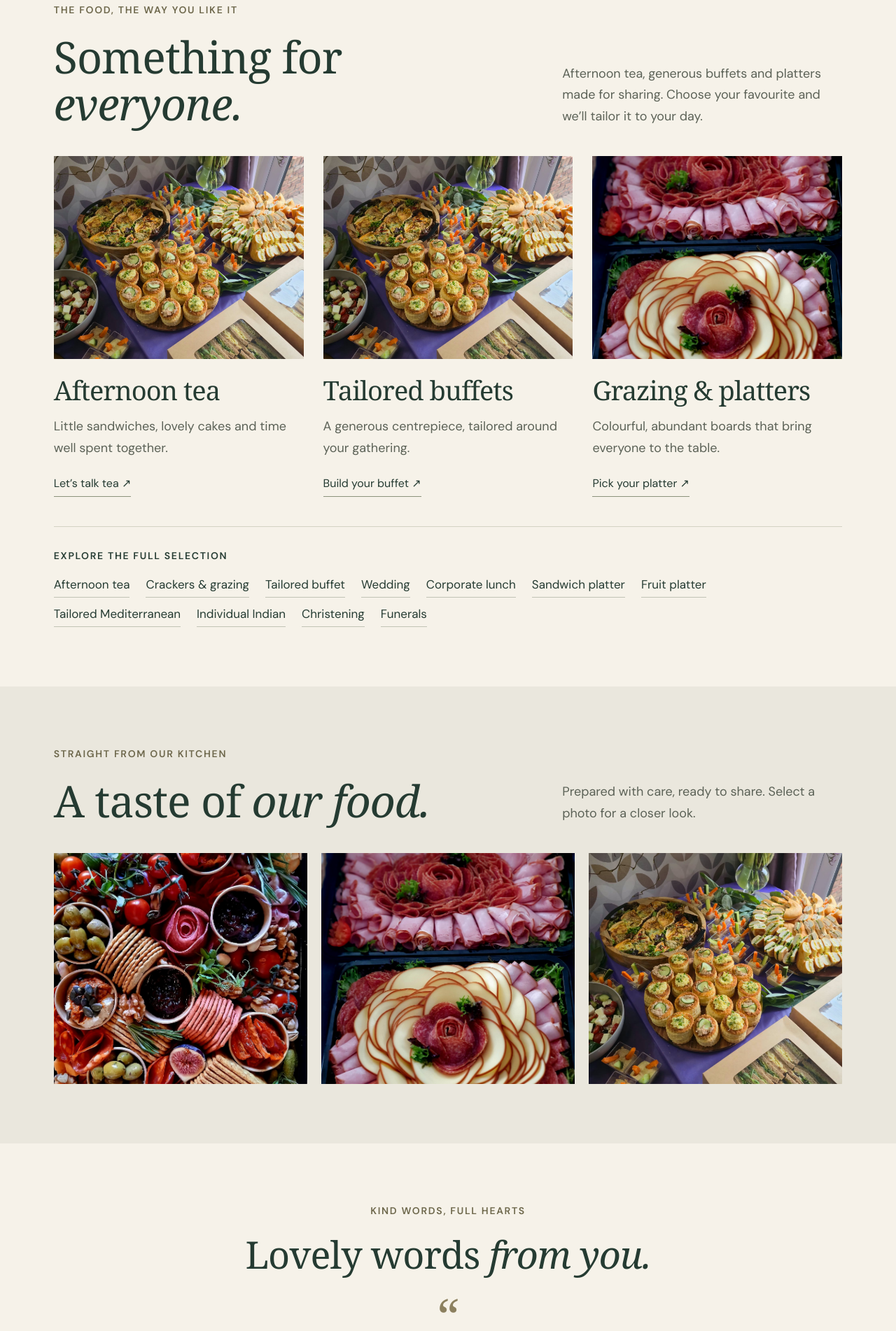
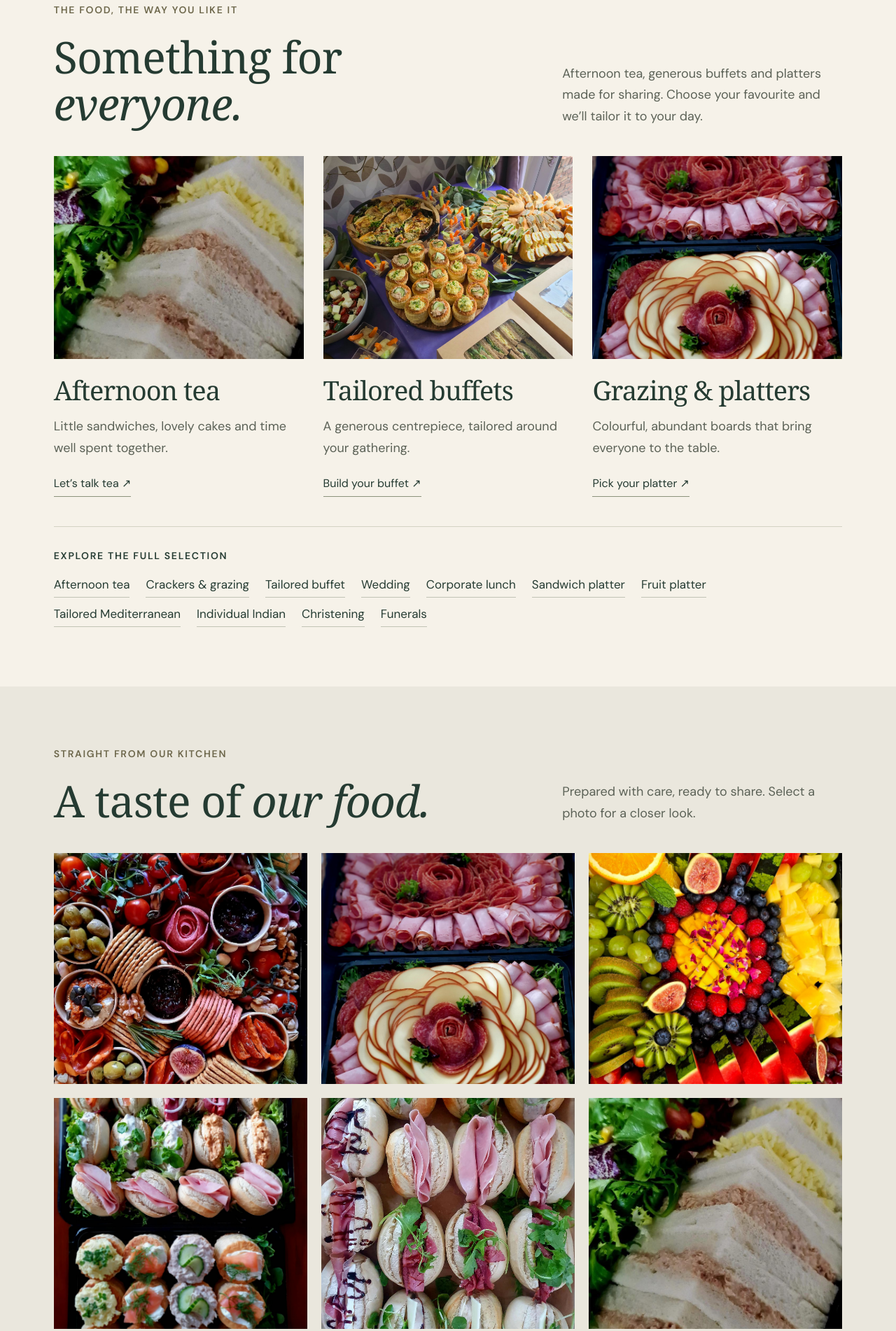
Before and after one commit to Salubo/Lauras-quality-catering-web, a website: page index.html in a window 1280 px wide. Shown: the part 1353-3255 px from the top of the page at 70% size. Drawn offline with Linux system fonts and the light colour scheme; a web font is replaced by a local one.

Commit message:
Replace duplicate menu photo and expand gallery with fresh catering images

```diff
--- a/index.html
+++ b/index.html
@@ -14,8 +14,8 @@
   <div class="hero-copy"><p class="eyebrow">LAURA’S QUALITY CATERING</p><h1>A little occasion.<br><em>A lot of flavour.</em></h1><p class="intro">Beautiful food. Generous tables. Your favourite people. Catering for the moments that bring us together.</p><div class="actions"><a class="button" href="#menus">Explore our food <span aria-hidden="true">↗</span></a><a class="button outline" href="#contact">Let’s plan your day <span aria-hidden="true">↗</span></a></div></div>
 </section>
 <section id="about" class="welcome wrap section"><p class="eyebrow">HEYWOOD & GREATER MANCHESTER</p><h2>Good food.<br><em>A personal touch.</em></h2><p>From afternoon tea to wedding buffets, we bring beautifully prepared food to your gathering. Tell us the occasion, your guests and what you love to eat — we’ll take care of the rest.</p></section>
-<section id="menus" class="wrap section"><div class="section-head"><div><p class="eyebrow">THE FOOD, THE WAY YOU LIKE IT</p><h2>Something for<br><em>everyone.</em></h2></div><p>Afternoon tea, generous buffets and platters made for sharing. Choose your favourite and we’ll tailor it to your day.</p></div><div class="menu-grid"><article class="menu-card"><img src="images/food-3.jpg" alt="Fresh sandwiches, pastries and savoury bites" loading="lazy"><div><h3>Afternoon tea</h3><p>Little sandwiches, lovely cakes and time well spent together.</p><a href="#contact" data-menu="Afternoon tea">Let’s talk tea ↗</a></div></article><article class="menu-card"><img src="images/food-3.jpg" alt="A buffet of sandwiches, savoury pastries and fresh salads" loading="lazy"><div><h3>Tailored buffets</h3><p>A generous centrepiece, tailored around your gathering.</p><a href="#contact" data-menu="Tailored buffet">Build your buffet ↗</a></div></article><article class="menu-card"><img src="images/food-8.jpg" alt="Artfully arranged cheese and cold meat platters" loading="lazy"><div><h3>Grazing & platters</h3><p>Colourful, abundant boards that bring everyone to the table.</p><a href="#contact" data-menu="Crackers & grazing">Pick your platter ↗</a></div></article></div><div class="full-menu"><p class="eyebrow">EXPLORE THE FULL SELECTION</p><div id="menu-links"></div></div></section>
-<section class="section wrap" id="gallery"><div class="section-head"><div><p class="eyebrow">STRAIGHT FROM OUR KITCHEN</p><h2>A taste of <em>our food.</em></h2></div><p>Prepared with care, ready to share. Select a photo for a closer look.</p></div><div class="gallery"><button data-photo="1" aria-label="View grazing board"><img src="images/food-1.jpg" alt="Cheeses, crackers, figs and olives on a grazing board" loading="lazy"></button><button data-photo="8" aria-label="View cheese and meat platters"><img src="images/food-8.jpg" alt="Cheese and cured meat platters arranged with salami roses" loading="lazy"></button><button data-photo="9" aria-label="View savoury buffet"><img src="images/food-3.jpg" alt="A selection of sandwiches, pastries and fresh salads" loading="lazy"></button></div></section>
+<section id="menus" class="wrap section"><div class="section-head"><div><p class="eyebrow">THE FOOD, THE WAY YOU LIKE IT</p><h2>Something for<br><em>everyone.</em></h2></div><p>Afternoon tea, generous buffets and platters made for sharing. Choose your favourite and we’ll tailor it to your day.</p></div><div class="menu-grid"><article class="menu-card"><img src="images/tea-sandwiches.jpg" alt="Fresh finger sandwiches with salad leaves" loading="lazy"><div><h3>Afternoon tea</h3><p>Little sandwiches, lovely cakes and time well spent together.</p><a href="#contact" data-menu="Afternoon tea">Let’s talk tea ↗</a></div></article><article class="menu-card"><img src="images/food-3.jpg" alt="A buffet of sandwiches, savoury pastries and fresh salads" loading="lazy"><div><h3>Tailored buffets</h3><p>A generous centrepiece, tailored around your gathering.</p><a href="#contact" data-menu="Tailored buffet">Build your buffet ↗</a></div></article><article class="menu-card"><img src="images/food-8.jpg" alt="Artfully arranged cheese and cold meat platters" loading="lazy"><div><h3>Grazing & platters</h3><p>Colourful, abundant boards that bring everyone to the table.</p><a href="#contact" data-menu="Crackers & grazing">Pick your platter ↗</a></div></article></div><div class="full-menu"><p class="eyebrow">EXPLORE THE FULL SELECTION</p><div id="menu-links"></div></div></section>
+<section class="section wrap" id="gallery"><div class="section-head"><div><p class="eyebrow">STRAIGHT FROM OUR KITCHEN</p><h2>A taste of <em>our food.</em></h2></div><p>Prepared with care, ready to share. Select a photo for a closer look.</p></div><div class="gallery"><button data-photo="1" aria-label="View grazing board"><img src="images/food-1.jpg" alt="Cheeses, crackers, figs and olives on a grazing board" loading="lazy"></button><button data-photo="8" aria-label="View cheese and meat platters"><img src="images/food-8.jpg" alt="Cheese and cured meat platters arranged with salami roses" loading="lazy"></button><button data-photo="fruit-platter.jpg" aria-label="View fruit platter"><img src="images/fruit-platter.jpg" alt="Fresh fruit platter with watermelon, kiwi, berries and pineapple" loading="lazy"></button><button data-photo="savoury-rolls.jpg" aria-label="View rolls and savoury pastries"><img src="images/savoury-rolls.jpg" alt="Filled rolls and savoury pastries with a selection of toppings" loading="lazy"></button><button data-photo="filled-rolls.jpg" aria-label="View filled rolls"><img src="images/filled-rolls.jpg" alt="Freshly filled rolls with ham, cheese and leafy greens" loading="lazy"></button><button data-photo="tea-sandwiches.jpg" aria-label="View finger sandwiches"><img src="images/tea-sandwiches.jpg" alt="Finger sandwiches served with fresh salad leaves" loading="lazy"></button></div></section>
 <section id="reviews" class="reviews section"><div class="wrap"><p class="eyebrow">KIND WORDS, FULL HEARTS</p><h2>Lovely words <em>from you.</em></h2><div class="quotes"><figure><span aria-hidden="true">“</span><blockquote>The food was amazing, very tasty and well presented not a single piece was left over!</blockquote><figcaption>Stephanie Jade Nuttall <small>Baby shower · Facebook recommendation, October 2022</small></figcaption></figure><figure><span aria-hidden="true">“</span><blockquote>They allowed me to adapt the menu to my needs, kept me informed all the way through.</blockquote><figcaption>Alan Buttrick <small>Buffet · Facebook recommendation, April 2023</small></figcaption></figure><figure><span aria-hidden="true">“</span><blockquote>We were told the pies were amazing and the sandwiches were delicious.</blockquote><figcaption>Casey Mitchell <small>Baptism · Facebook recommendation, May 2023</small></figcaption></figure></div><div class="quote-controls"><button type="button" id="quote-prev" aria-label="Previous review">←</button><span id="quote-count" aria-live="polite">01 / 03</span><button type="button" id="quote-next" aria-label="Next review">→</button></div></div></section>
 <section id="contact" class="contact section"><div class="wrap contact-grid"><div><p class="eyebrow">LET’S MAKE IT LOVELY</p><h2>Let’s plan<br><em>your occasion.</em></h2><p>Tell us a little about your day. We’ll chat through the food and put together a quote for you.</p><a class="phone" href="tel:+447554487799">07554 487799 ↗</a><p>Heywood, Greater Manchester<br>Monday–Saturday · 9am–9pm</p></div><form id="enquiry"><label>Your name<input name="name" autocomplete="name" required placeholder="First and last name" maxlength="100"></label><div class="form-row"><label>What’s the occasion?<select name="occasion"><option>Wedding</option><option>Corporate lunch</option><option>Christening</option><option>Funeral</option><option>Birthday or celebration</option><option>Other</option></select></label><label>Event date<input name="date" type="date" required></label></div><div class="form-row"><label>Number of guests<input name="guests" type="number" min="1" max="10000" placeholder="Approximate is fine" required></label><label>Menu preference<select name="menu" id="menu-select"></select></label></div><label>Tell us a little more<textarea name="message" rows="3" placeholder="Venue, favourite foods, dietary needs…" maxlength="2000"></textarea></label><button class="button" type="submit">Continue on WhatsApp ↗</button><p class="form-note">Review and send your enquiry in WhatsApp. This website does not store your details.</p></form></div></section></main>
 <footer class="wrap"><a class="brand" href="#top">Laura’s<span>QUALITY CATERING</span></a><p>A little occasion. A lot of flavour.</p><a href="#top">Back to top ↑</a><small>© <span id="year">2026</span> Laura’s Quality Catering · Heywood, Greater Manchester</small></footer><dialog id="lightbox"><button class="close" aria-label="Close photo">Close ×</button><img alt=""><p></p></dialog></body></html>
```
Also changed, not shown: README.md, static/images/filled-rolls.jpg (added), static/images/fruit-platter.jpg (added), static/images/savoury-rolls.jpg (added), static/images/tea-sandwiches.jpg (added).
